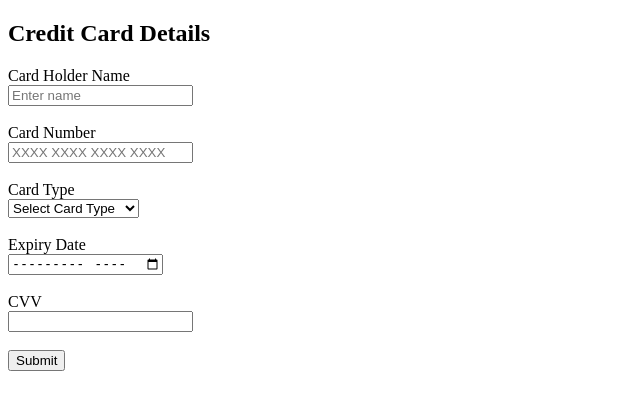
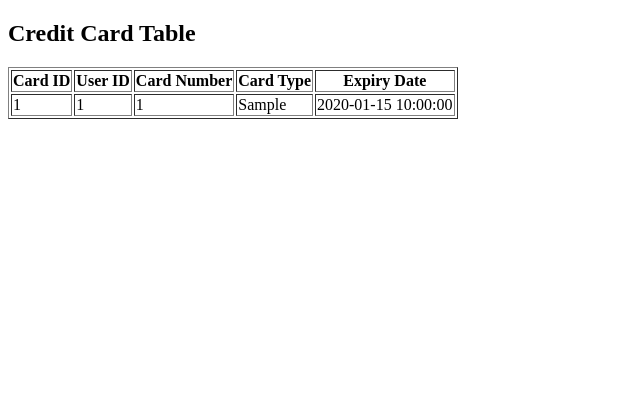
Before and after one commit to senthilVyTCDC/CEG-Ariyalur-Batch1, a Flask app: template CreditCardFraud/templates/card.html in a window 1280 px wide. Shown: the top 410 px of the page, without its empty margins (0-640 px from the left). Run offline with Flask 3, Linux system fonts and the light colour scheme; the template is opened without the code that fills it: most values are stand-ins (such as "Sample title", 1, 10 or a date in 2020).

Commit message:
card detail connected

```diff
--- a/CreditCardFraud/App.py
+++ b/CreditCardFraud/App.py
@@ -1,34 +1,28 @@
 from flask import Flask, render_template
-import mysql.connector
+import mysql.connector   # ✅ correct import
 
 app = Flask(__name__)
 
-# Connect to MySQL
-db = mysql.connector.connect(
-    host="localhost",
-    user="root",
-    password="revanth",  # change this
-    database="CreditCardFraud"
+# Database Connection
+dbconnection = mysql.connector.connect(
+    host='localhost',
+    user='root',
+    password='1234',
+    port=3306,   # ✅ integer
+    database='CreditCardFraud'
 )
-cursor = db.cursor(dictionary=True)
+
+cursor = dbconnection.cursor(dictionary=True)
+
 @app.route('/')
-def Home():
+def HOME():
     return render_template('index.html')
 
-@app.route('/transaction')
-def transaction():
-    cursor.execute("SELECT * FROM transaction_")
-    data = cursor.fetchall()
+@app.route('/card')
+def Display_Card():
+    cursor.execute("SELECT * FROM card")
+    card = cursor.fetchall()
+    return render_template('card.html', card=card)
 
-    return render_template("transaction.html", records=data)
-
-@app.route('/user')
-def user():
-    cursor = db.cursor()
-    cursor.execute("SELECT * FROM user")
-    data = cursor.fetchall()
-    print(data)   # 👈 ADD THIS LINE (important)
-    return render_template("user.html", records=data)
-
-if __name__ == "__main__":
+if __name__ == '__main__':
     app.run(debug=True)
--- a/CreditCardFraud/templates/card.html
+++ b/CreditCardFraud/templates/card.html
@@ -1,38 +1,32 @@
 <!DOCTYPE html>
 <html>
 <head>
-    <title>Credit Card Details</title>
+    <title>Credit Card Table</title>
 </head>
 <body>
 
-<h2>Credit Card Details</h2>
+<h2>Credit Card Table</h2>
 
-<form action="#" method="post">
+<table border="1">
+    <tr>
+        <th>Card ID</th>
+        <th>User ID</th>
+        <th>Card Number</th>
+        <th>Card Type</th>
+        <th>Expiry Date</th>
+    </tr>
 
-    <label>Card Holder Name</label><br>
-    <input type="text" name="cardholder" placeholder="Enter name" required><br><br>
+    {% for row in card %}
+    <tr>
+        <td>{{ row.card_id }}</td>
+        <td>{{ row.user_id }}</td>
+        <td>{{ row.card_number }}</td>
+        <td>{{ row.card_type }}</td>
+        <td>{{ row.expiry_date }}</td>
+    </tr>
+    {% endfor %}
 
-    <label>Card Number</label><br>
-    <input type="text" name="cardnumber" placeholder="XXXX XXXX XXXX XXXX" maxlength="19" required><br><br>
-
-    <label>Card Type</label><br>
-    <select name="cardtype" required>
-        <option value="">Select Card Type</option>
-        <option value="Visa">Visa</option>
-        <option value="MasterCard">MasterCard</option>
-        <option value="RuPay">RuPay</option>
-        <option value="American Express">American Express</option>
-    </select><br><br>
-
-    <label>Expiry Date</label><br>
-    <input type="month" name="expiry" required><br><br>
-
-    <label>CVV</label><br>
-    <input type="password" name="cvv" maxlength="3" required><br><br>
-
-    <button type="submit">Submit</button>
-
-</form>
+</table>
 
 </body>
 </html>
```
